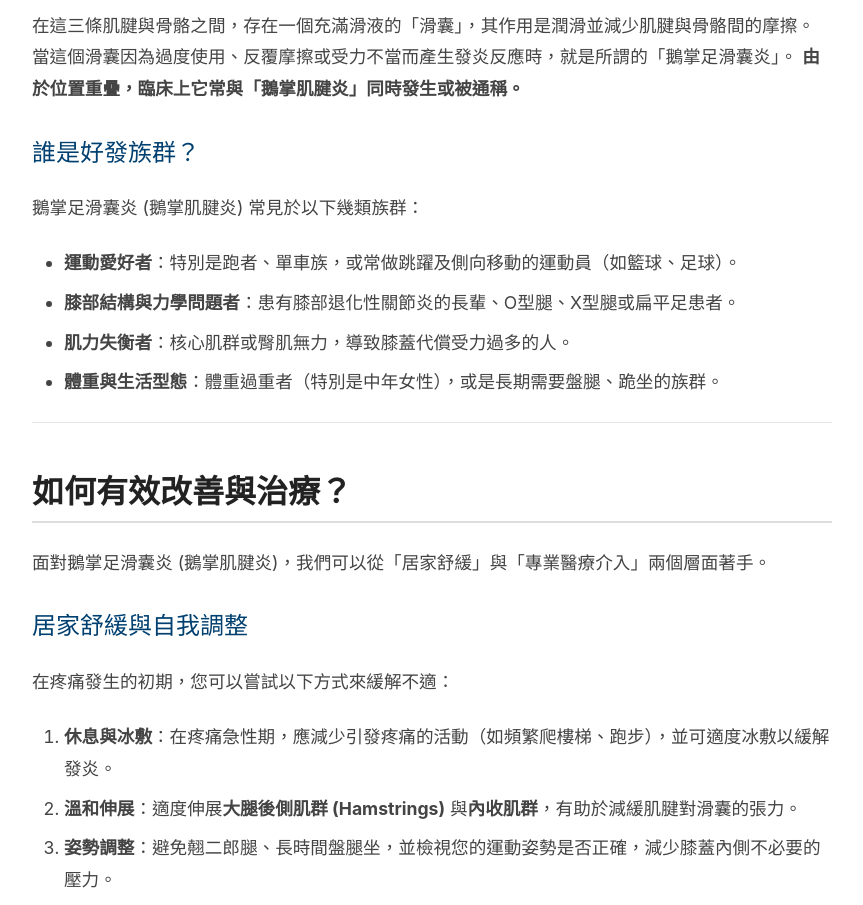
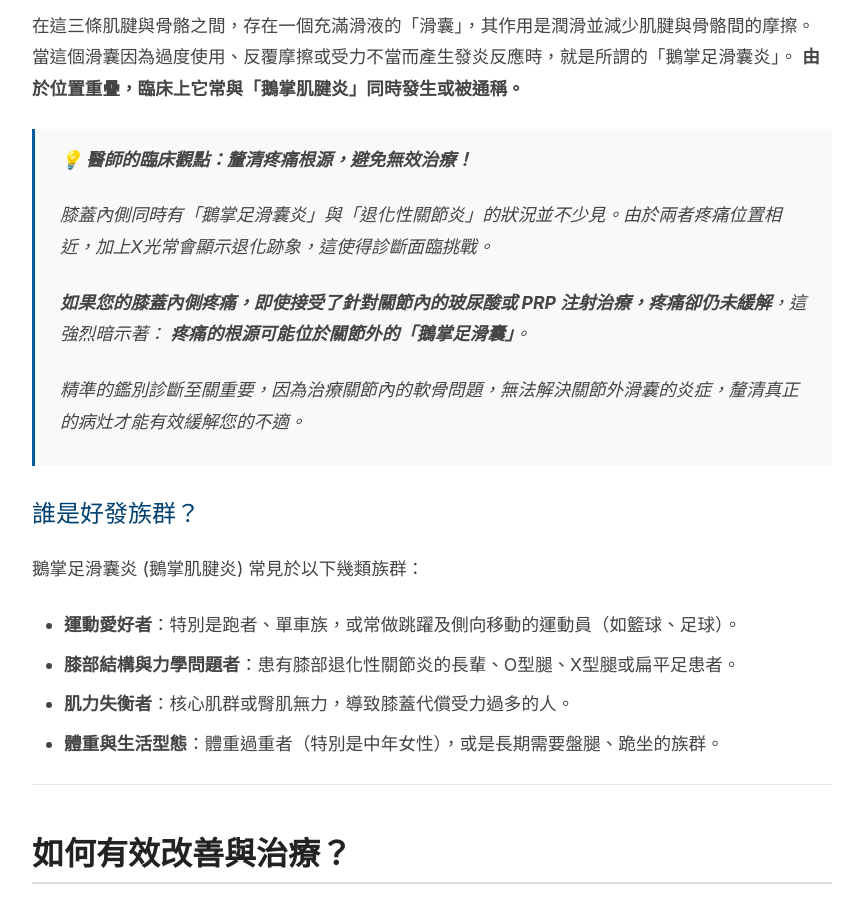
Before and after one commit to donald0124/drhsieh-rehab-website, an Astro site: page /blog/pes-anserine-bursitis in a window 1280 px wide. Shown: the part 1700-2605 px from the top of the page, without its empty margins (208-1071 px from the left). Built offline with nearby package versions, Linux system fonts and the light colour scheme; Astro itself is replaced by a stand-in of ours.

Commit message:
Enhance pes anserine bursitis article with clinical insights
Added clinical insights on differentiating between pes anserine bursitis and osteoarthritis, emphasizing the importance of accurate diagnosis for effective treatment.

```diff
--- a/src/content/blog/pes-anserine-bursitis.md
+++ b/src/content/blog/pes-anserine-bursitis.md
@@ -25,6 +25,15 @@ tags: ['鵝掌足滑囊炎', '鵝掌肌腱炎', '膝蓋內側痛', '膝蓋痛',
 在膝蓋內側下方約 5 公分處，有三條重要的肌腱—— **縫匠肌 (Sartorius)、股薄肌 (Gracilis)、半腱肌 (Semitendinosus)** ——它們匯集並附著在脛骨上。因為形狀很像鵝的腳掌，所以被稱為「 **鵝掌足** 」。
 
 在這三條肌腱與骨骼之間，存在一個充滿滑液的「滑囊」，其作用是潤滑並減少肌腱與骨骼間的摩擦。 當這個滑囊因為過度使用、反覆摩擦或受力不當而產生發炎反應時，就是所謂的「鵝掌足滑囊炎」。 **由於位置重疊，臨床上它常與「鵝掌肌腱炎」同時發生或被通稱。**
+
+> **💡 醫師的臨床觀點：釐清疼痛根源，避免無效治療！**
+>
+> 膝蓋內側同時有「鵝掌足滑囊炎」與「退化性關節炎」的狀況並不少見。由於兩者疼痛位置相近，加上X光常會顯示退化跡象，這使得診斷面臨挑戰。
+>
+> **如果您的膝蓋內側疼痛，即使接受了針對關節內的玻尿酸或 PRP 注射治療，疼痛卻仍未緩解**，這強烈暗示著： **疼痛的根源可能位於關節外的「鵝掌足滑囊」**。
+>
+> 精準的鑑別診斷至關重要，因為治療關節內的軟骨問題，無法解決關節外滑囊的炎症，釐清真正的病灶才能有效緩解您的不適。
+
 
 ### 誰是好發族群？
 鵝掌足滑囊炎 (鵝掌肌腱炎) 常見於以下幾類族群：
```
